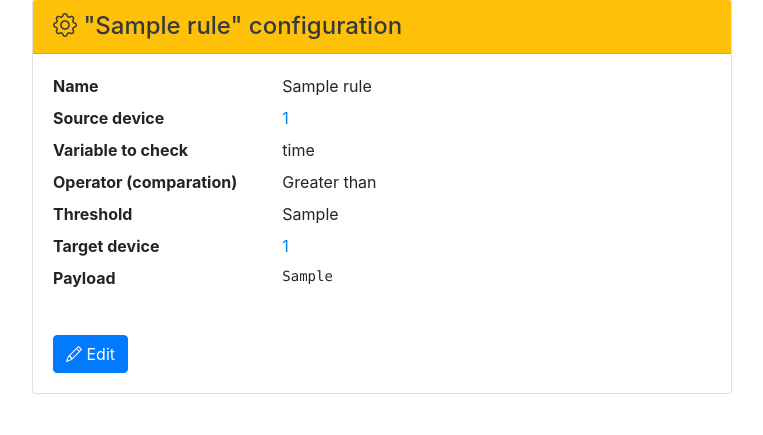
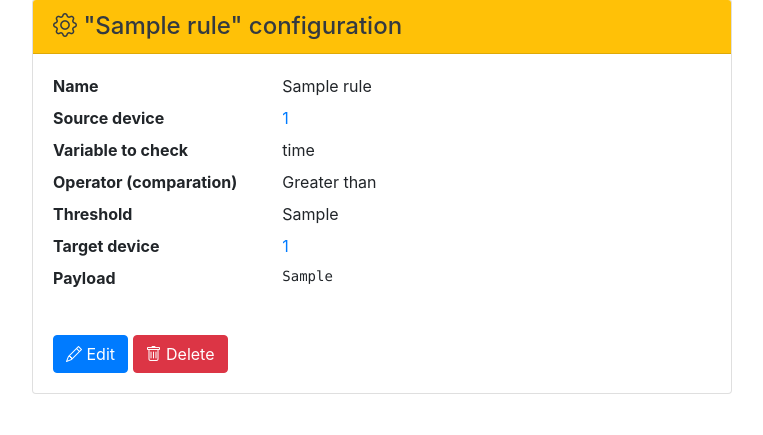
Before and after one commit to Luiz-Pastor/IOT-Manager, a Django app: page /rule/1 in a window 1280 px wide. Shown: the part 149-584 px from the top of the page, without its empty margins (258-1021 px from the left). Run offline with Django 4.2, Linux system fonts and the light colour scheme; tables that the repository leaves empty hold one stand-in row (values such as "Sample post").

Commit message:
Added a delete bottom on the rule detail view, because on the device a one is also present

```diff
--- a/iot-manager/app/templates/rules/rule_detail.html
+++ b/iot-manager/app/templates/rules/rule_detail.html
@@ -59,6 +59,13 @@
       <a href="{% url 'rule-edit' rule.pk %}" class="btn btn-primary me-2">
         <i class="bi bi-pencil"></i> Edit
       </a>
+	  <form action="{% url 'rule-delete' rule.id %}" method="post" class="d-inline">
+		{% csrf_token %}
+		<button type="submit" class="btn btn-danger"
+				onclick="return confirm('Delete rule {{ rule.name }}?');">
+		  <i class="bi bi-trash"></i> Delete
+		</button>
+	  </form>
     </div>
   </div>
 </div>
```
